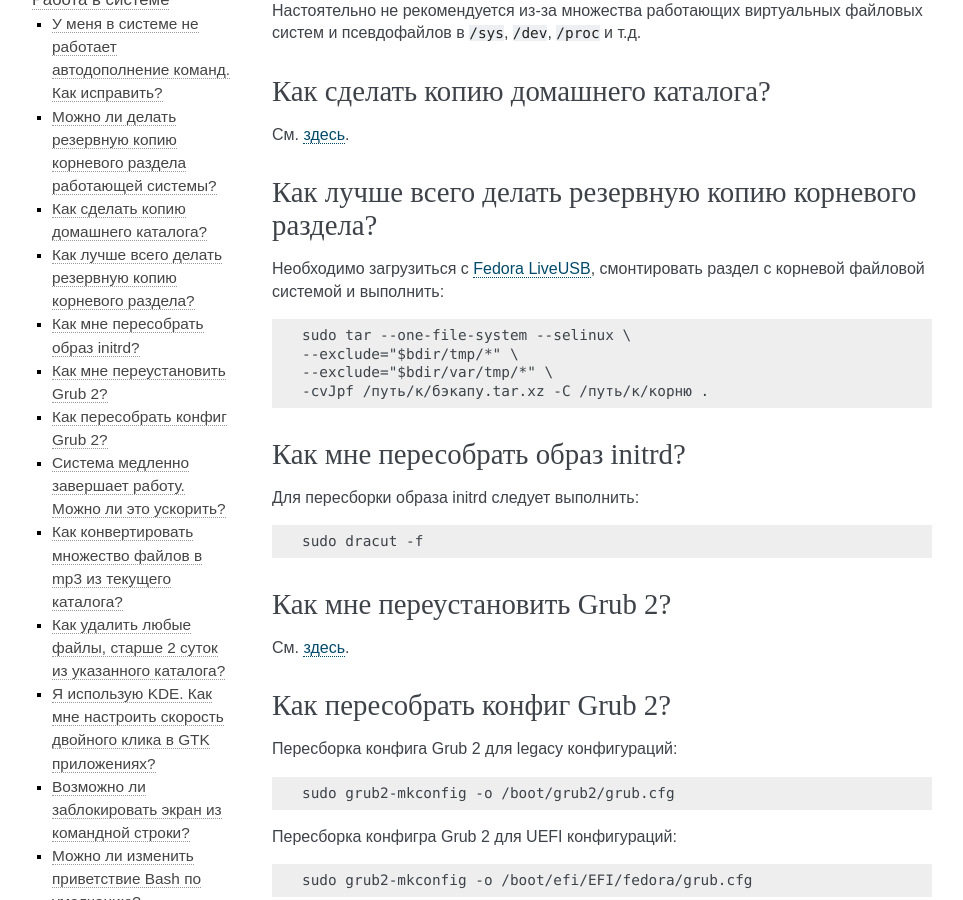
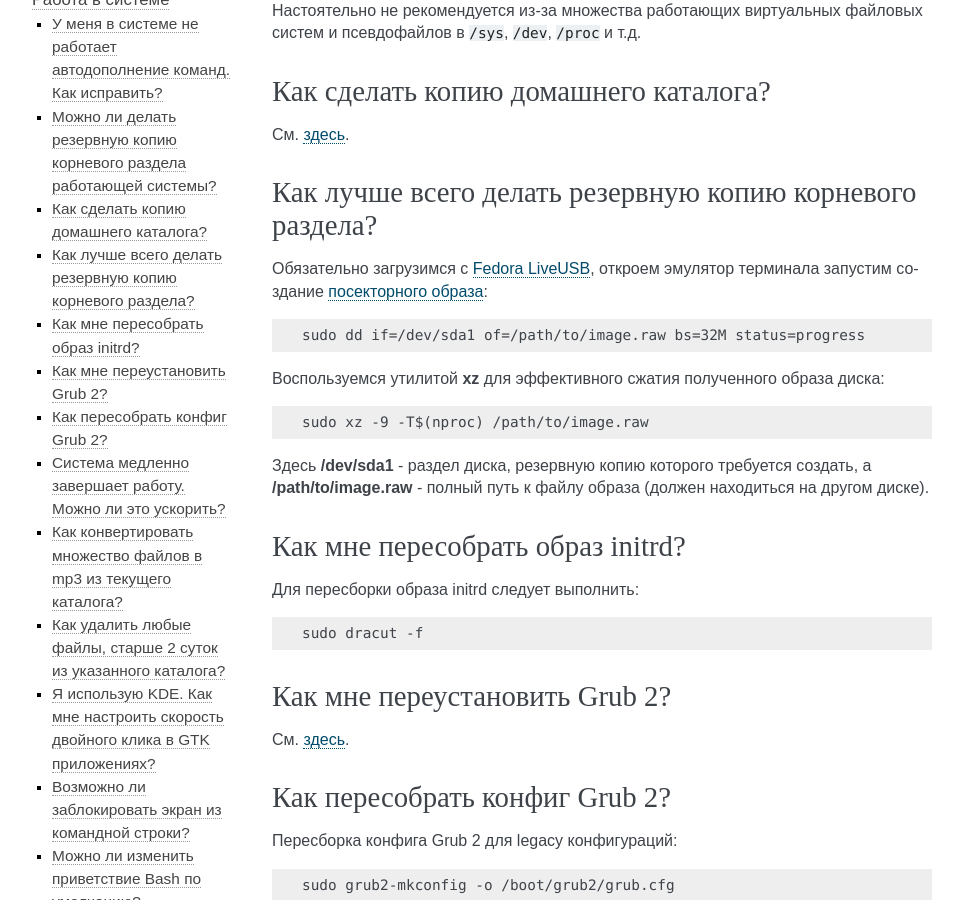
Before and after one commit to RussianFedora/FAQ, a Sphinx documentation site: the page built from source/using-system.rst, in a window 1280 px wide and 900 px high, scrolled down 430 px. Shown: the whole window, without its empty margins (148-1111 px from the left). Built offline with Sphinx 7.4.7, drawn with Linux system fonts in a browser that asks for light colours.

Commit message:
Updated question about backing up system.

```diff
--- a/source/using-system.rst
+++ b/source/using-system.rst
@@ -47,14 +47,19 @@
 Как лучше всего делать резервную копию корневого раздела?
 =============================================================
 
-Необходимо загрузиться с :ref:`Fedora LiveUSB <usb-flash>`, смонтировать раздел с корневой файловой системой и выполнить:
+Обязательно загрузимся с :ref:`Fedora LiveUSB <usb-flash>`, откроем эмулятор терминала запустим создание :ref:`посекторного образа <dd-mount>`:
 
 .. code-block:: text
 
-    sudo tar --one-file-system --selinux \
-    --exclude="$bdir/tmp/*" \
-    --exclude="$bdir/var/tmp/*" \
-    -cvJpf /путь/к/бэкапу.tar.xz -C /путь/к/корню .
+    sudo dd if=/dev/sda1 of=/path/to/image.raw bs=32M status=progress
+
+Воспользуемся утилитой **xz** для эффективного сжатия полученного образа диска:
+
+.. code-block:: text
+
+    sudo xz -9 -T$(nproc) /path/to/image.raw
+
+Здесь **/dev/sda1** - раздел диска, резервную копию которого требуется создать, а **/path/to/image.raw** - полный путь к файлу образа (должен находиться на другом диске).
 
 .. index:: initrd, rebuild initrd
 .. _initrd-rebuild:
```
